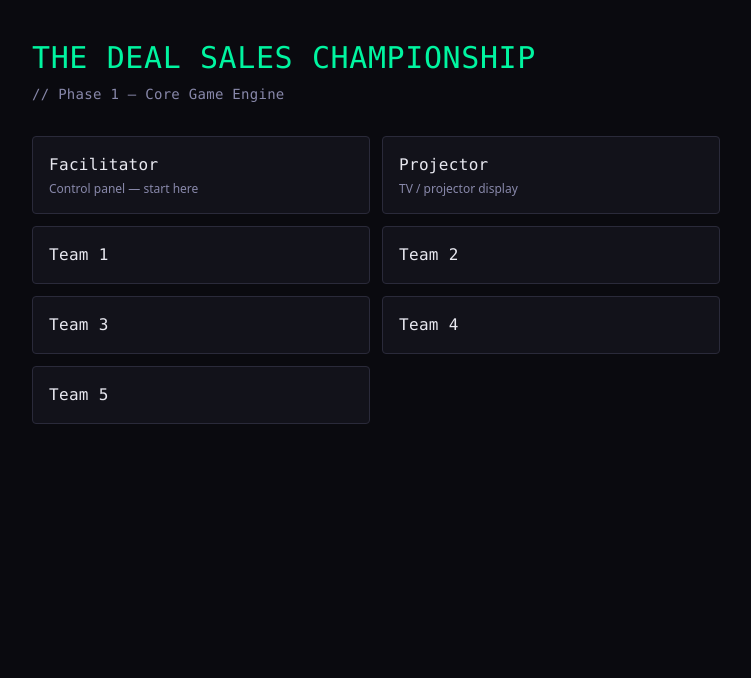
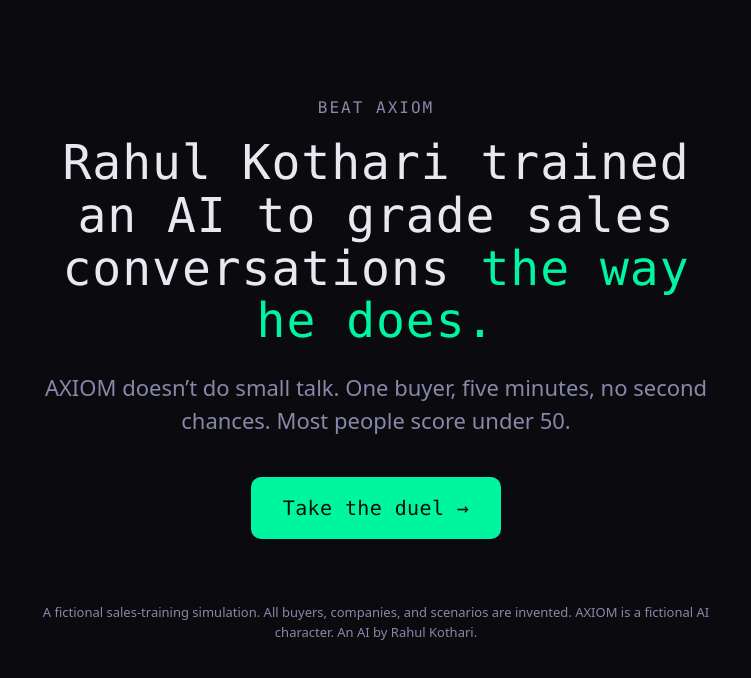
Before and after one commit to sarveshkhimesra/beat-axiom, a Next.js app: page / in a window 1280 px wide. Shown: the top 678 px of the page, without its empty margins (264-1015 px from the left). Built offline with nearby package versions, Linux system fonts and the light colour scheme.

Commit message:
feat(duel): replace landing with Beat AXIOM hook

```diff
--- a/src/app/page.tsx
+++ b/src/app/page.tsx
@@ -1,35 +1,23 @@
 import Link from "next/link";
 
+export const runtime = "nodejs";
+
 export default function Home() {
-  const links = [
-    { href: "/facilitator", label: "Facilitator", desc: "Control panel — start here" },
-    { href: "/projector", label: "Projector", desc: "TV / projector display" },
-    { href: "/team/1", label: "Team 1", desc: "" },
-    { href: "/team/2", label: "Team 2", desc: "" },
-    { href: "/team/3", label: "Team 3", desc: "" },
-    { href: "/team/4", label: "Team 4", desc: "" },
-    { href: "/team/5", label: "Team 5", desc: "" },
-  ];
   return (
-    <main className="p-10 max-w-3xl mx-auto">
-      <h1 className="text-3xl font-mono-display accent-text mb-2">
-        THE DEAL SALES CHAMPIONSHIP
+    <main style={{ maxWidth: 760, margin: "0 auto", padding: "96px 32px", textAlign: "center" }}>
+      <div className="font-mono-display" style={{ color: "var(--text-secondary)", letterSpacing: 2 }}>BEAT AXIOM</div>
+      <h1 className="font-mono-display" style={{ fontSize: 48, marginTop: 16, lineHeight: 1.1 }}>
+        Rahul Kothari trained an AI to grade sales conversations <span className="accent-text">the way he does.</span>
       </h1>
-      <p className="muted-text mb-8 font-mono-display text-sm">
-        // Phase 1 — Core Game Engine
+      <p style={{ fontSize: 22, color: "var(--text-secondary)", marginTop: 24 }}>
+        AXIOM doesn’t do small talk. One buyer, five minutes, no second chances. Most people score under 50.
       </p>
-      <div className="grid grid-cols-1 sm:grid-cols-2 gap-3">
-        {links.map((l) => (
-          <Link
-            key={l.href}
-            href={l.href}
-            className="surface p-4 rounded hover:border-[var(--accent-primary)] transition-colors"
-          >
-            <div className="font-mono-display text-base">{l.label}</div>
-            {l.desc && <div className="muted-text text-xs mt-1">{l.desc}</div>}
-          </Link>
-        ))}
-      </div>
+      <Link href="/duel" className="font-mono-display" style={{ display: "inline-block", marginTop: 40, padding: "16px 32px", background: "var(--accent-primary)", color: "#04110b", borderRadius: 10, fontSize: 20, textDecoration: "none" }}>
+        Take the duel →
+      </Link>
+      <p style={{ marginTop: 64, fontSize: 13, color: "var(--text-secondary)" }}>
+        A fictional sales-training simulation. All buyers, companies, and scenarios are invented. AXIOM is a fictional AI character. An AI by Rahul Kothari.
+      </p>
     </main>
   );
 }
```
